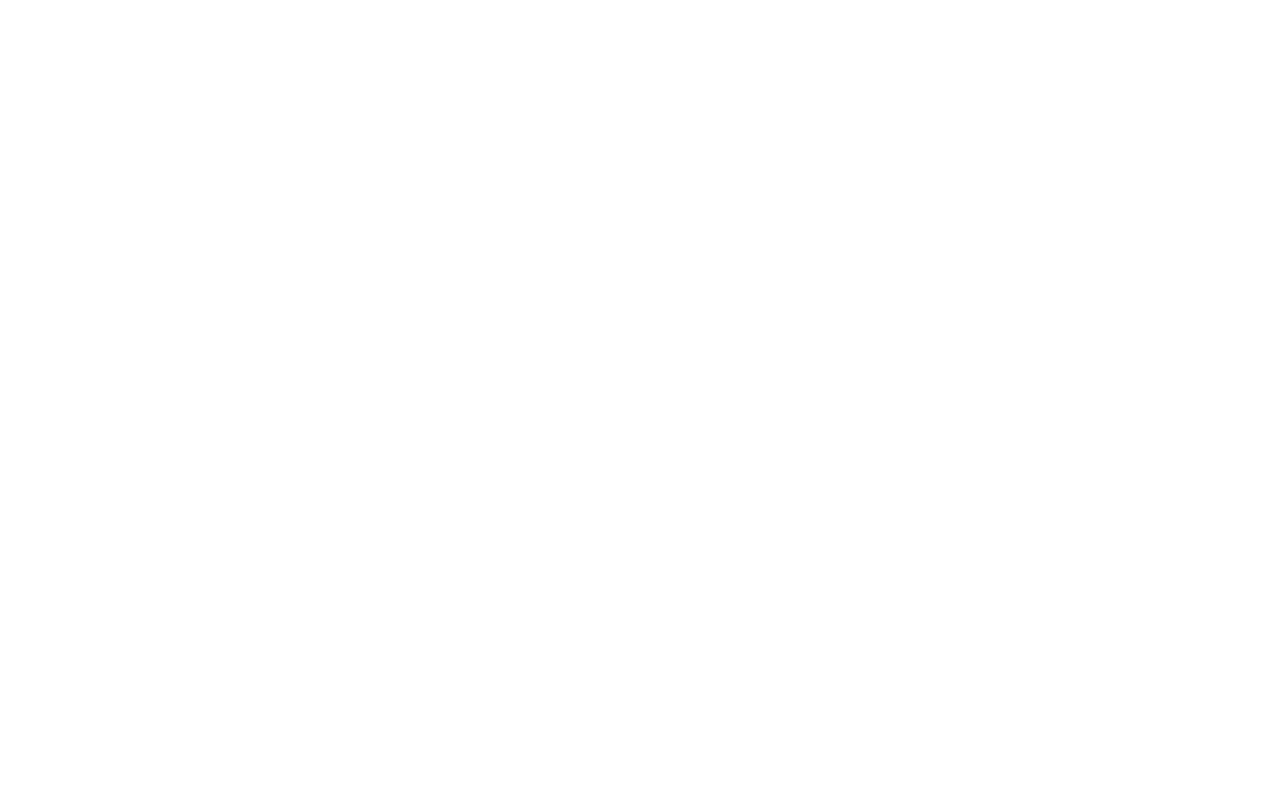
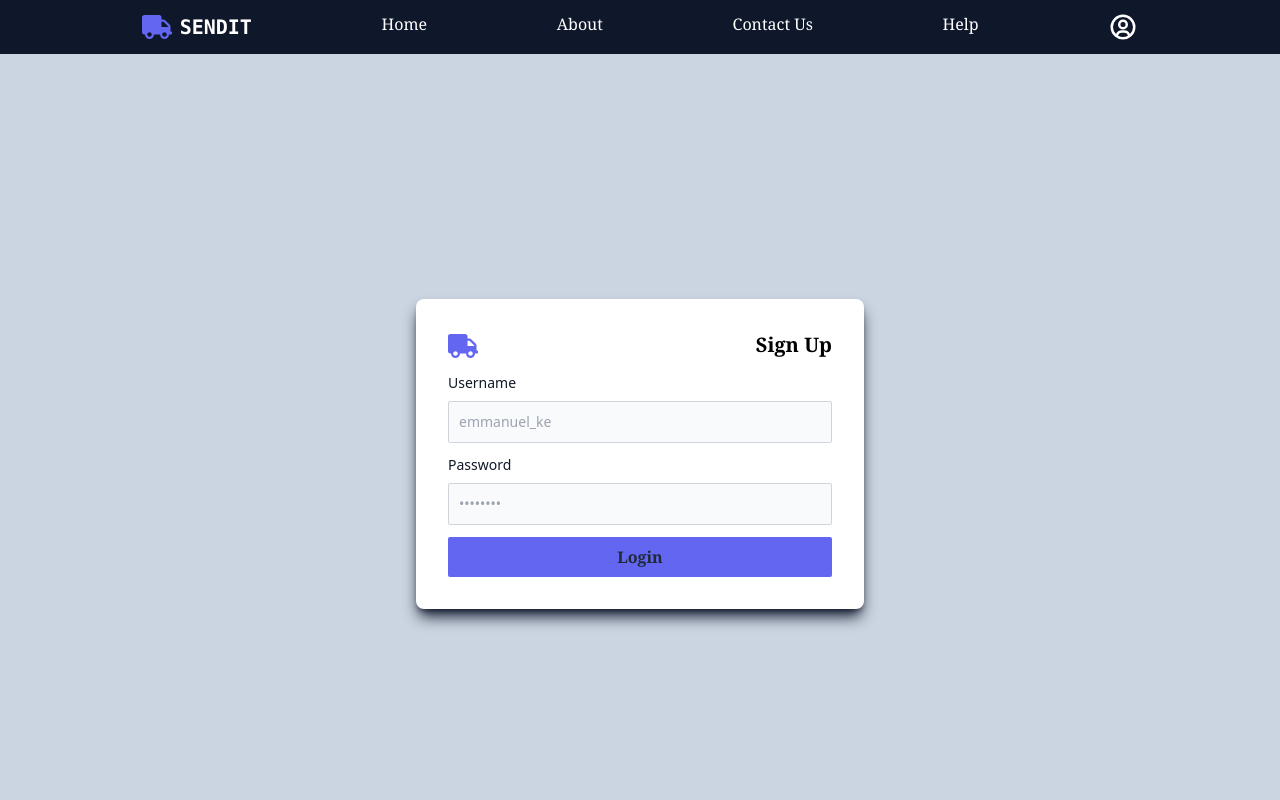
Before and after one commit to njugunaemilly/Sendit-frontend, a React (Create React App) app: page /login in a window 1280 px wide. Before the commit this address had no page. Shown: the top 800 px of the page. Built offline with nearby package versions, Linux system fonts and the light colour scheme.

Commit message:
Create the login page

```diff
--- a/src/pages/App.jsx
+++ b/src/pages/App.jsx
@@ -1,5 +1,6 @@
 import { Route, Routes } from "react-router-dom";
 import SignUp from "./SignUp";
+import Login from "./Login";
 
 
 function App() {
@@ -7,6 +8,7 @@ function App() {
     <div >
       <Routes>
       <Route path="/sign-up" element={<SignUp />}></Route>
+      <Route path="/login" element={<Login />}></Route>
       </Routes>
     </div>
   );
--- /dev/null
+++ b/src/pages/Login.jsx
@@ -0,0 +1,120 @@
+import React, { useState } from "react";
+import Nav from "../components/Nav";
+import { FaTruck } from "react-icons/fa";
+import Footer from "../components/Footer";
+import Swal from "sweetalert2";
+
+function Login() {
+  const [formData, setFormData] = useState({
+    username: "",
+    password: "",
+  });
+
+  const [errors, setErrors] = useState({});
+
+  function handleInputChange(event) {
+    const { name, value } = event.target;
+    setFormData((prevFormData) => ({
+      ...prevFormData,
+      [name]: value,
+    }));
+  }
+
+  function login(e) {
+    e.preventDefault();
+    console.log(formData);
+    fetch("/login", {
+      method: "POST",
+      headers: {
+        "Content-Type": "application/json",
+      },
+      body: JSON.stringify({ formData }),
+    })
+      .then((res) => res.json())
+      .then((data) => {
+        console.log(data.errors);
+        if (!data.errors) {
+          Swal.fire({
+            position: "top-end",
+            icon: "success",
+            title: "Your login was successful",
+            showConfirmButton: false,
+            timer: 1500,
+          });
+        } else {
+          setErrors(data.errors);
+        }
+      });
+  }
+  return (
+    <div>
+      <Nav />
+      <section className="bg-slate-300">
+        <div className="flex flex-col items-center justify-center px-6 py-8 mx-auto md:h-screen lg:py-0">
+          <div className="w-full bg-white rounded-lg shadow-lg shadow-slate-900 md:mt-0 sm:max-w-md xl:p-0">
+            <div className="p-6 space-y-3 sm:p-8">
+              <div className="flex justify-between">
+                <FaTruck className="text-indigo-500 text-3xl" />
+                <h1 className="text-xl font-bold font-serif">Sign Up</h1>
+              </div>
+              <form onSubmit={login} className="space-y-3">
+                <div>
+                  <label
+                    htmlFor="username"
+                    className="block mb-2 text-sm font-medium text-gray-900"
+                  >
+                    Username
+                  </label>
+                  <input
+                    type="text"
+                    name="username"
+                    id="username"
+                    value={formData.username}
+                    onChange={handleInputChange}
+                    className="bg-gray-50 border border-gray-300 text-gray-900 sm:text-sm rounded-sm focus:ring-primary-600 focus:border-primary-600 block w-full p-2.5"
+                    placeholder="emmanuel_ke"
+                    required
+                  />
+                  {errors.username && (
+                    <p className="text-xs text-red-600">{errors.username}!</p>
+                  )}
+                </div>
+                <div>
+                  <label
+                    htmlFor="password"
+                    className="block mb-2 text-sm font-medium text-gray-900"
+                  >
+                    Password
+                  </label>
+                  <input
+                    type="password"
+                    name="password"
+                    id="password"
+                    placeholder="••••••••"
+                    value={formData.pasword}
+                    onChange={handleInputChange}
+                    className="bg-gray-50 border border-gray-300 text-gray-900 sm:text-sm rounded-sm focus:ring-primary-600 focus:border-primary-600 block w-full p-2.5"
+                    required
+                  />
+                  {errors.password && (
+                    <p className="text-xs text-red-600">{errors.password}!</p>
+                  )}
+                </div>
+
+                <button
+                  type="submit"
+                  className="w-full bg-indigo-500 font-bold font-serif text-gray-800 p-2 rounded-sm"
+                >
+                  Login
+                </button>
+              </form>
+            </div>
+          </div>
+        </div>
+      </section>
+      <Footer />
+    </div>
+  );
+}
+
+export default Login;
```
Also changed, not shown: src/pages/SignUp.jsx (+5 -6 lines).
